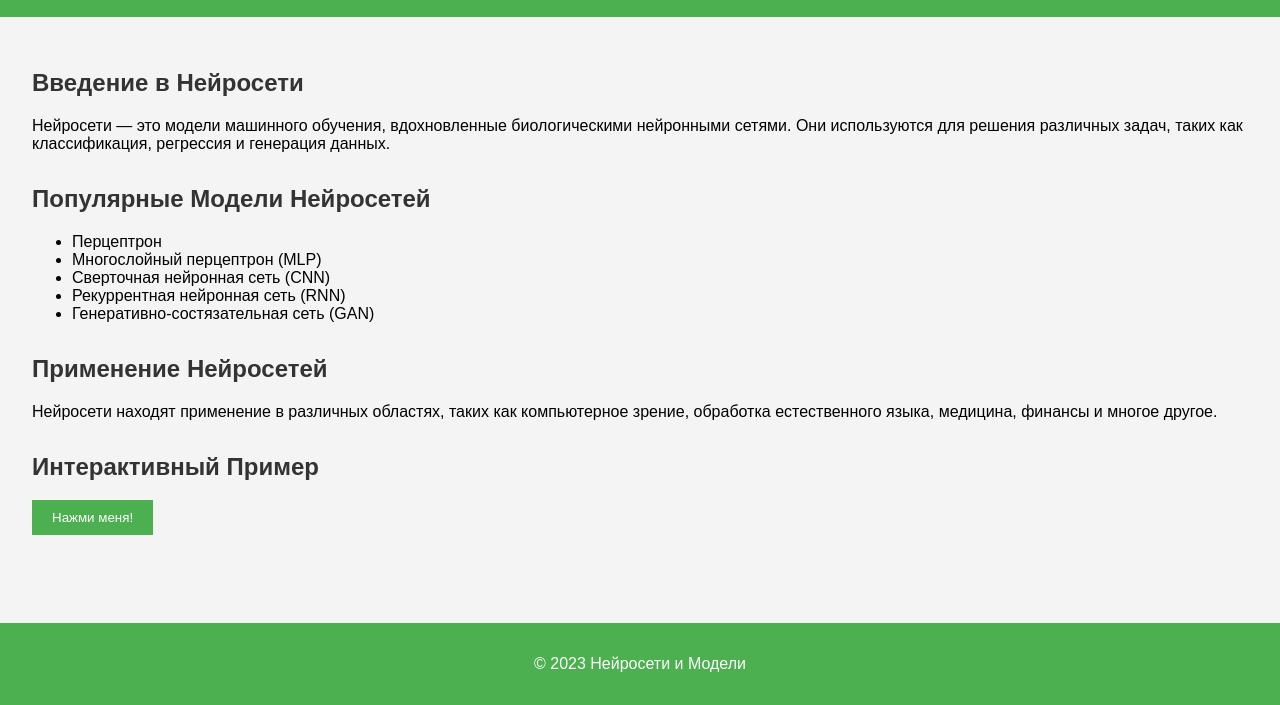
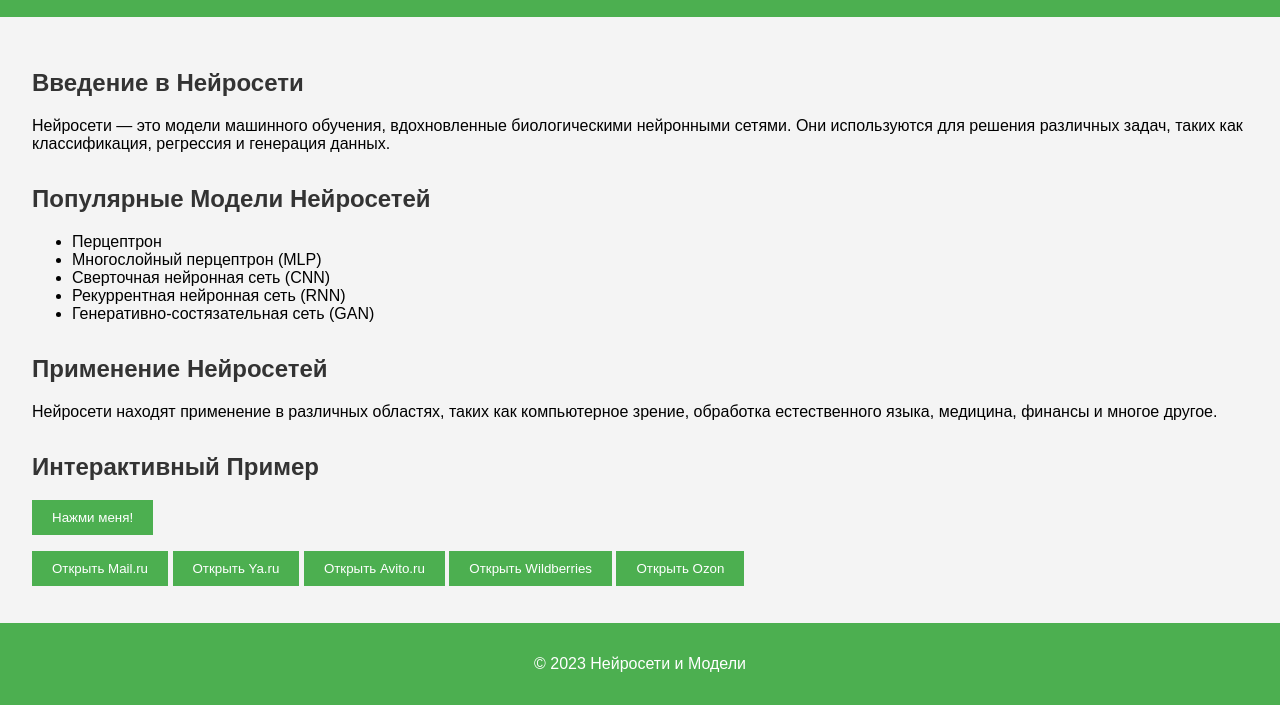
Before and after one commit to Rc6uaa/rc6uaa.github.io, a plain HTML site: page index.html in a window 1280 px wide. Shown: the part 95-800 px from the top of the page. Drawn offline with Linux system fonts and the light colour scheme.

Commit message:
Update index.html

```diff
--- a/index.html
+++ b/index.html
@@ -33,6 +33,13 @@
             <h2>Интерактивный Пример</h2>
             <button onclick="showMessage()">Нажми меня!</button>
             <p id="message"></p>
+
+            <!-- Новые кнопки -->
+            <button onclick="openMailRu()">Открыть Mail.ru</button>
+            <button onclick="openYaRu()">Открыть Ya.ru</button>
+            <button onclick="openAvitoRu()">Открыть Avito.ru</button>
+            <button onclick="openWildberries()">Открыть Wildberries</button>
+            <button onclick="openOzon()">Открыть Ozon</button>
         </section>
     </main>
     <footer>
```
